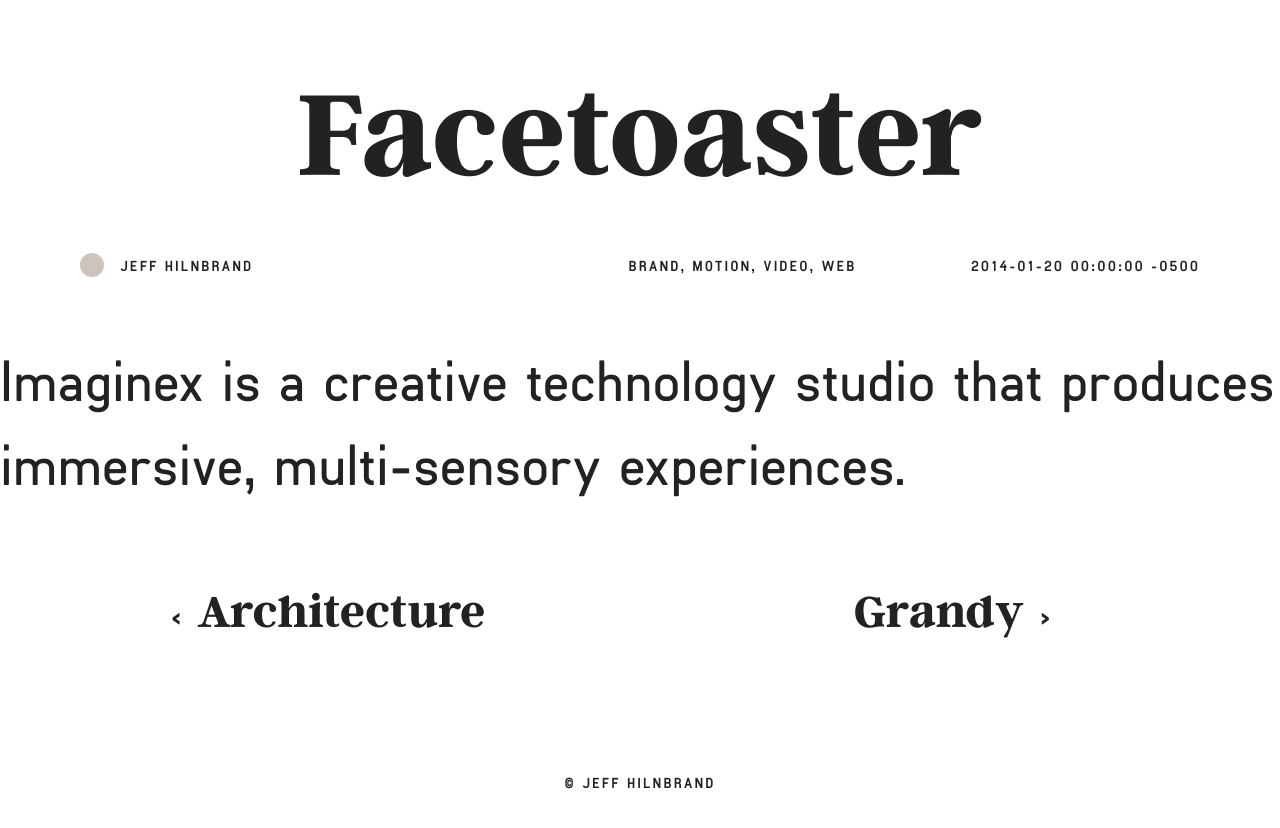
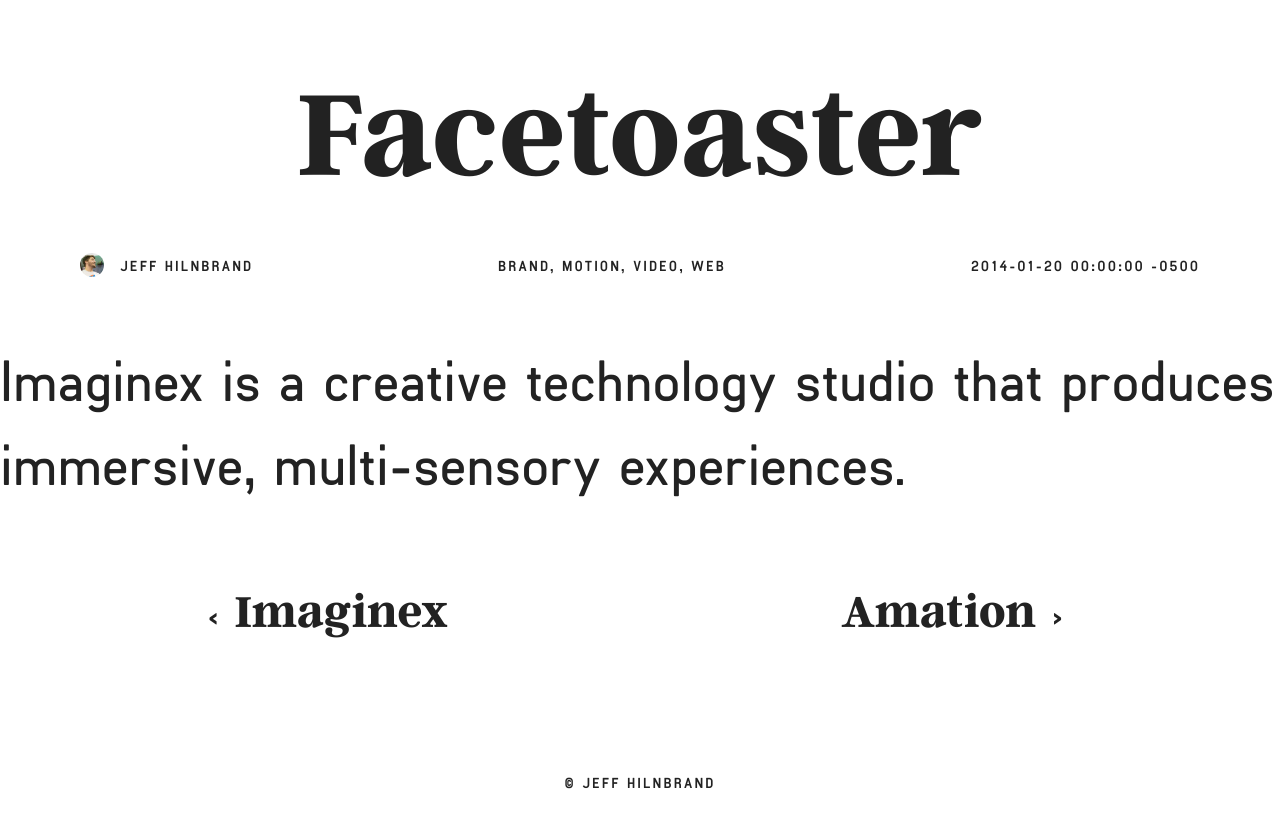
Before and after one commit to jhil/jhilco-2016, a Jekyll site: the page built from _posts/2014-01-20-facetoaster.markdown, in a window 1280 px wide. Shown: the top 828 px of the page. Built offline with Jekyll 4.4.1, drawn with Linux system fonts in a browser that asks for light colours.

Commit message:
begin flexboxin, hook up related next/prev

```diff
--- a/_layouts/post.html
+++ b/_layouts/post.html
@@ -5,14 +5,17 @@
 
   <header class="post-header">
     <div class="wrapper">
+
       <h1 class="post-title">{{ page.title }}</h1>
+
       <div class="post-header-row">
         <a href="{{ site.baseurl }}/">
-          <p class="post-name small">{{ site.title }}</p>
+          <p class="post-sitename small">{{ site.title }}</p>
         </a>
         <p class="post-type small">{{ page.type }}</p>
         <p class="post-date small">{{ page.date }}</p>
       </div>
+
     </div>
   </header>
 
@@ -22,11 +25,18 @@
 
 </div>
 
-<div class="other-nav">
-  <a class="other-item other-left" href="{{ site.baseurl }}/architecture">
-    <h2 class="other-title">Architecture</h2>
+<div class="related-nav">
+
+  {% if page.previous.url %}
+  <a class="related-item related-prev" href="{{ page.previous.url }}">
+    <h2 class="related-title">{{ page.previous.title }}</h2>
   </a>
-  <a class="other-item other-right" href="{{ site.baseurl }}/grandy">
-    <h2 class="other-title">Grandy</h2>
+  {% endif %}
+
+  {% if page.next.url %}
+  <a class="related-item related-next" href="{{ page.next.url }}">
+    <h2 class="related-title">{{ page.next.title }}</h2>
   </a>
+  {% endif %}
+
 </div>
--- a/_sass/_post.scss
+++ b/_sass/_post.scss
@@ -5,7 +5,7 @@
 }
 
 .post-header {
-    text-align: center;
+  text-align: center;
 }
 
 .post-title {
@@ -14,14 +14,18 @@
 }
 
 .post-header-row {
-  @extend %clearfix;
+  display: flex;
 }
 
-.post-name {
-  float: left;
+.post-sitename, .post-type, .post-date {
+
+}
+
+.post-sitename {
   &:before {
     content: "";
-    background: url("../images/jhilnbrand.jpg");
+    background: url("../images/jhilnbrand.jpg") no-repeat;
+    background-size: contain;
     width: 1.5rem;
     height: 1.5rem;
     display: block;
@@ -32,12 +36,11 @@
 }
 
 .post-type {
-  margin-left: 33.5%;
-  float: left;
+  flex-grow: 1;
+  text-align: center;
 }
 
 .post-date {
-  float: right;
 }
 
 .post-content {
@@ -73,9 +76,9 @@
 }
 
 
-// OTHER
+// RELATED
 
-.other-item {
+.related-item {
   float: left;
   @extend .grid-50;
   text-align: center;
@@ -94,11 +97,7 @@
   }
 }
 
-// .other-title {
-//   margin: 0;
-// }
-
-.other-left {
+.related-prev {
   h2:before {
     content: "‹";
   }
@@ -109,7 +108,7 @@
   }
 }
 
-.other-right {
+.related-next {
   h2:after {
     content: "›";
   }
```
Also changed, not shown: 2 other files.
